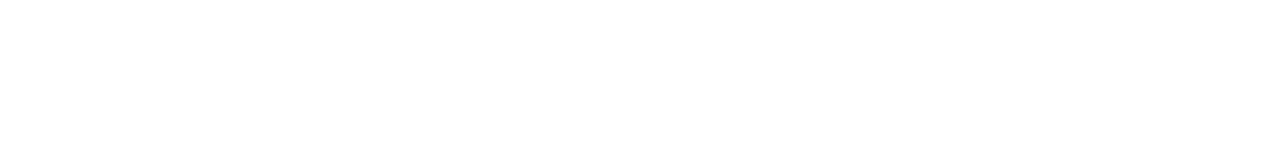
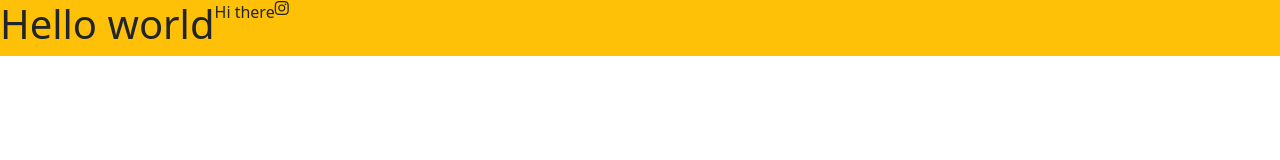
Before and after one commit to Bethanhelen/project-shecodes, a plain HTML site: page index.html in a window 1280 px wide. Drawn offline with nearby package versions, Linux system fonts and the light colour scheme.

Commit message:
added the header text

```diff
--- a/index.html
+++ b/index.html
@@ -24,6 +24,10 @@
     <script src="https://kit.fontawesome.com/b5610d69c4.js" crossorigin="anonymous"></script>
   </head>
 <body>
-
+  <div class="d-flex bg-warning">
+    <h1>Hello world</h1>
+    <p>Hi there</p>
+    <i class="fab fa-instagram" aria-hidden="true"></i>
+  </div>
 </body>
 </html>
```
